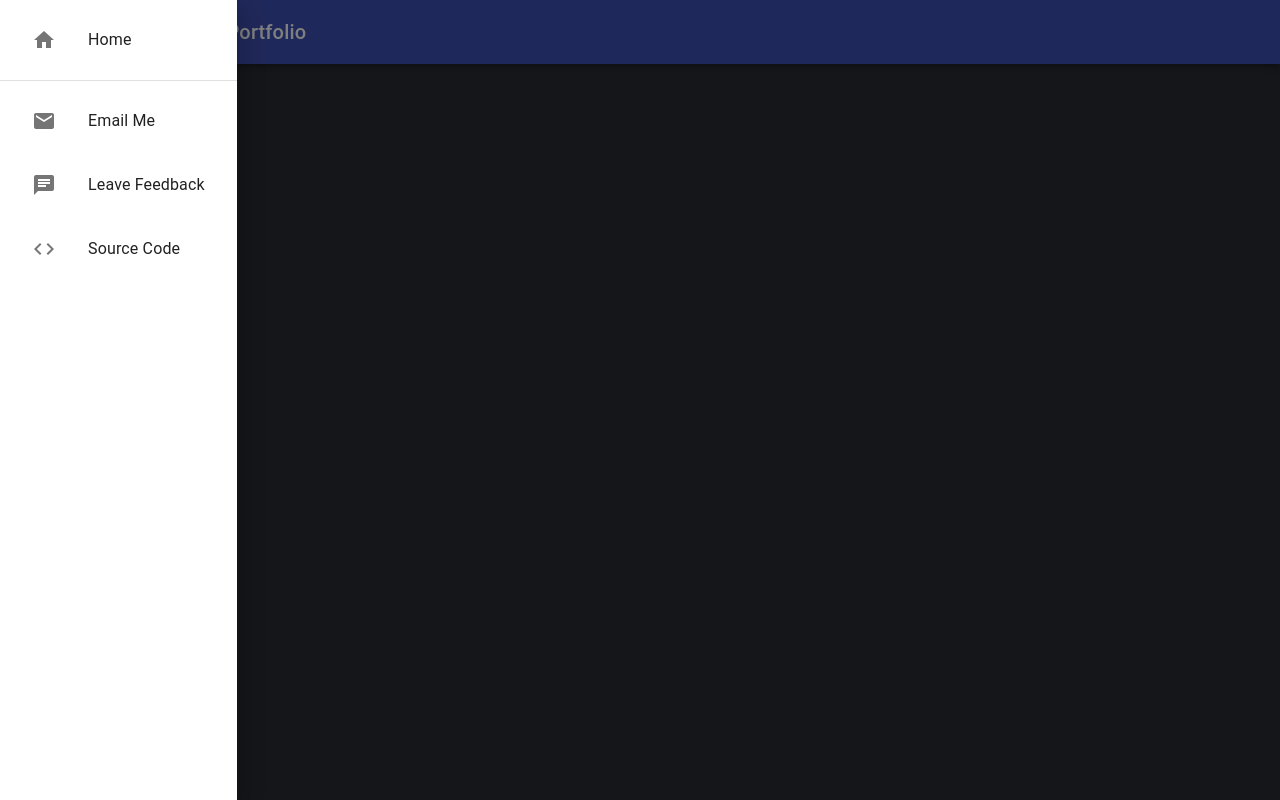
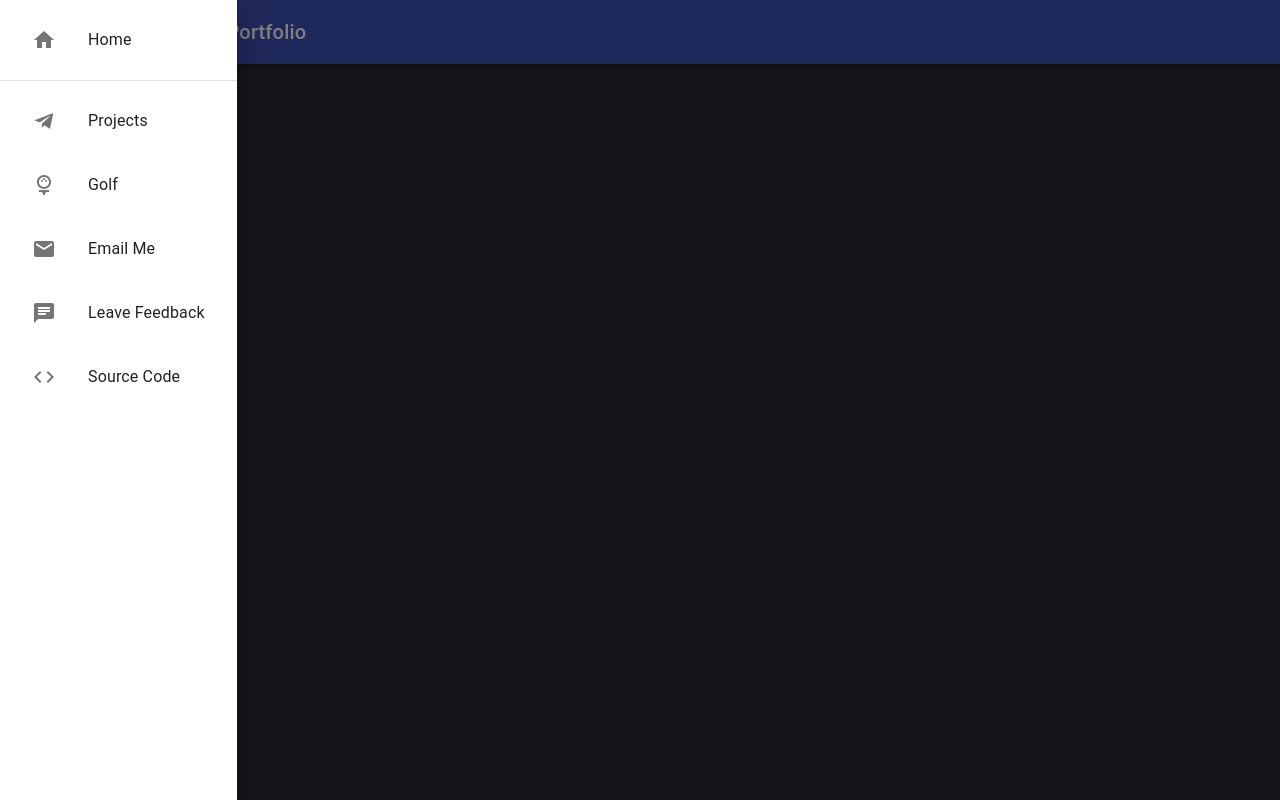
Before and after one commit to rscibelli/portfolio, a React (Create React App) app: page / in a window 1280 px wide. Both pictures are taken after a click on the button "menu". Built offline with nearby package versions, Linux system fonts and the light colour scheme.

Commit message:
get things looking good

```diff
--- a/package.json
+++ b/package.json
@@ -8,6 +8,7 @@
     "@emotion/styled": "^11.6.0",
     "@material-ui/core": "^4.11.3",
     "@material-ui/icons": "^4.11.2",
+    "@mui/icons-material": "5.10.9",
     "@mui/material": "^5.3.1",
     "@testing-library/jest-dom": "^5.11.4",
     "@testing-library/react": "^11.1.0",
--- a/src/App.js
+++ b/src/App.js
@@ -3,9 +3,9 @@ import Home from './components/Home/Home'
 
 function App() {
   return (
-    <body className="App-body">
+    <main className="App-body">
       <Home/>
-    </body>
+    </main>
   );
 }
 
--- a/src/components/Home/Home.jsx
+++ b/src/components/Home/Home.jsx
@@ -1,22 +1,11 @@
-import React from 'react';
-import { useNavigate } from 'react-router-dom';
+import React, { useState } from 'react';
 import { makeStyles } from '@material-ui/core/styles';
 import AppBar from '@material-ui/core/AppBar';
 import Toolbar from '@material-ui/core/Toolbar';
 import Typography from '@material-ui/core/Typography';
 import IconButton from '@material-ui/core/IconButton';
 import MenuIcon from '@material-ui/icons/Menu';
-import Drawer from '@material-ui/core/Drawer';
-import List from '@material-ui/core/List';
-import Divider from '@material-ui/core/Divider';
-import ListItem from '@material-ui/core/ListItem';
-import ListItemIcon from '@material-ui/core/ListItemIcon';
-import ListItemText from '@material-ui/core/ListItemText';
-import HomeIcon from '@material-ui/icons/Home';
-import MailIcon from '@material-ui/icons/Mail';
-import ChatIcon from '@material-ui/icons/Chat';
-import CodeIcon from '@material-ui/icons/Code';
-import ListItemButton from '@mui/material/ListItemButton';
+import MyDrawer from '../SideMenu/SideMenu';
 
 const useStyles = makeStyles((theme) => ({
   root: {
@@ -31,78 +20,17 @@ const useStyles = makeStyles((theme) => ({
 }));
 
 export default function Home() {
-  const navigate = useNavigate()
 
-  const [state, setState] = React.useState({
-    drawerOpen: false
-  });
+  const [drawerOpen, setDrawerOpen] = useState(false);
 
   const toggleDrawer = () => {
-    setState({drawerOpen: !state.drawerOpen});
+    setDrawerOpen(!drawerOpen)
   }
-
-  const onClickFeedback = () => {
-    console.log("hi")
-    navigate('/feedback');
-  }
-
-  const onClickHome = () => {
-    navigate('/portfolio')
-  }
-
-  const list = () => (
-    <div>
-      <List>
-
-        <ListItem>
-          <ListItemButton onClick={onClickHome}>
-            <ListItemIcon>
-              <HomeIcon />
-            </ListItemIcon>
-            <ListItemText primary="Home" />
-          </ListItemButton>
-        </ListItem>
-
-      </List>
-      <Divider />
-      <List>
-
-        <ListItem>
-          <ListItemButton>
-            <ListItemIcon>
-              <MailIcon />
-            </ListItemIcon>
-            <ListItemText primary="Email Me" />
-          </ListItemButton>
-        </ListItem>
-
-        <ListItem>
-          <ListItemButton onClick={onClickFeedback}>
-            <ListItemIcon>
-              <ChatIcon />
-            </ListItemIcon>
-            <ListItemText primary="Leave Feedback" />
-          </ListItemButton>
-        </ListItem>
-
-        <ListItem>
-          <ListItemButton>
-            <ListItemIcon>
-              <CodeIcon />
-            </ListItemIcon>
-            <ListItemText primary="Source Code" />
-          </ListItemButton>
-        </ListItem>
-
-      </List>
-    </div>
-  );
-
 
   const classes = useStyles();
 
   return (
-    <div className={classes.root}>
+    <div>
       <AppBar position="static">
         <Toolbar>
           <IconButton edge="start" className={classes.menuButton} color="inherit" aria-label="menu">
@@ -113,9 +41,7 @@ export default function Home() {
           </Typography>
         </Toolbar>
       </AppBar>
-      <Drawer anchor={'left'} open={state.drawerOpen} onClose={toggleDrawer}>
-        {list()}
-      </Drawer>
+      <MyDrawer drawerOpen={drawerOpen} toggleDrawer={toggleDrawer} />
     </div>
   );
 }
--- a/src/components/Routes/Routes.jsx
+++ b/src/components/Routes/Routes.jsx
@@ -10,7 +10,7 @@ const AppRoutes = () => {
         <Routes>
             <Route exact path="/feedback" element={<Feedback />}/>
             <Route exact path="/portfolio" element={<Home />}/>
-            <Route exact path="/rob" element={<Project />}/>
+            <Route exact path="/projects" element={<Project />}/>
             {/* <Route exact path="*" element={}/> */}
         </Routes>
     </BrowserRouter>
--- /dev/null
+++ b/src/components/SideMenu/SideMenu.jsx
@@ -0,0 +1,106 @@
+import React from 'react';
+import { useNavigate } from 'react-router-dom';
+import Drawer from '@material-ui/core/Drawer';
+import List from '@material-ui/core/List';
+import Divider from '@material-ui/core/Divider';
+import ListItem from '@material-ui/core/ListItem';
+import ListItemIcon from '@material-ui/core/ListItemIcon';
+import ListItemText from '@material-ui/core/ListItemText';
+import HomeIcon from '@material-ui/icons/Home';
+import MailIcon from '@material-ui/icons/Mail';
+import ChatIcon from '@material-ui/icons/Chat';
+import CodeIcon from '@material-ui/icons/Code';
+import SportsGolfIcon from '@mui/icons-material/SportsGolf';
+import TelegramIcon from '@mui/icons-material/Telegram';
+import ListItemButton from '@mui/material/ListItemButton';
+
+export default function SideMenu({drawerOpen, toggleDrawer}) {
+    const navigate = useNavigate()
+
+    const onClickFeedback = () => {
+      toggleDrawer();
+      navigate('/feedback');
+    }
+
+    const onClickHome = () => {
+      toggleDrawer()
+      navigate('/portfolio')
+    }
+
+    const onClickProjects = () => {
+      toggleDrawer()
+      navigate('/projects')
+    }
+
+    const list = () => (
+      <div>
+        <List>
+
+          <ListItem>
+            <ListItemButton onClick={onClickHome}>
+              <ListItemIcon>
+                <HomeIcon />
+              </ListItemIcon>
+              <ListItemText primary="Home" />
+            </ListItemButton>
+          </ListItem>
+
+        </List>
+        <Divider />
+        <List>
+
+          <ListItem>
+            <ListItemButton onClick={onClickProjects}>
+              <ListItemIcon>
+                <TelegramIcon />
+              </ListItemIcon>
+              <ListItemText primary="Projects" />
+            </ListItemButton>
+          </ListItem>
+
+          <ListItem>
+            <ListItemButton onClick={onClickProjects}>
+              <ListItemIcon>
+                <SportsGolfIcon />
+              </ListItemIcon>
+              <ListItemText primary="Golf" />
+            </ListItemButton>
+          </ListItem>
+
+          <ListItem>
+            <ListItemButton>
+              <ListItemIcon>
+                <MailIcon />
+              </ListItemIcon>
+              <ListItemText primary="Email Me" />
+            </ListItemButton>
+          </ListItem>
+
+          <ListItem>
+            <ListItemButton onClick={onClickFeedback}>
+              <ListItemIcon>
+                <ChatIcon />
+              </ListItemIcon>
+              <ListItemText primary="Leave Feedback" />
+            </ListItemButton>
+          </ListItem>
+
+          <ListItem>
+            <ListItemButton>
+              <ListItemIcon>
+                <CodeIcon />
+              </ListItemIcon>
+              <ListItemText primary="Source Code" />
+            </ListItemButton>
+          </ListItem>
+
+        </List>
+      </div>
+    );
+
+    return (
+        <Drawer anchor={'left'} open={drawerOpen} onClose={toggleDrawer}>
+            {list()}
+        </Drawer>
+    );
+}
```
